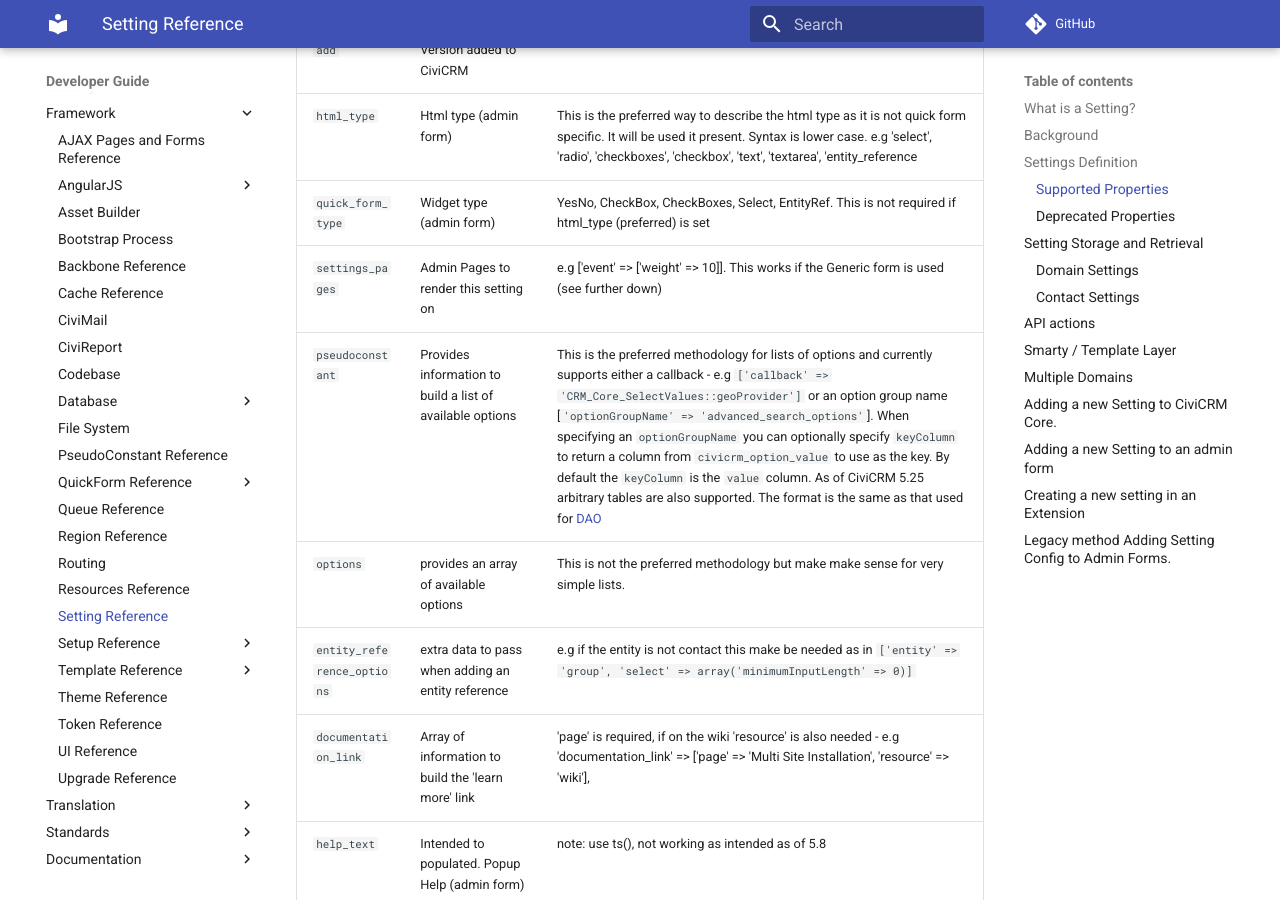
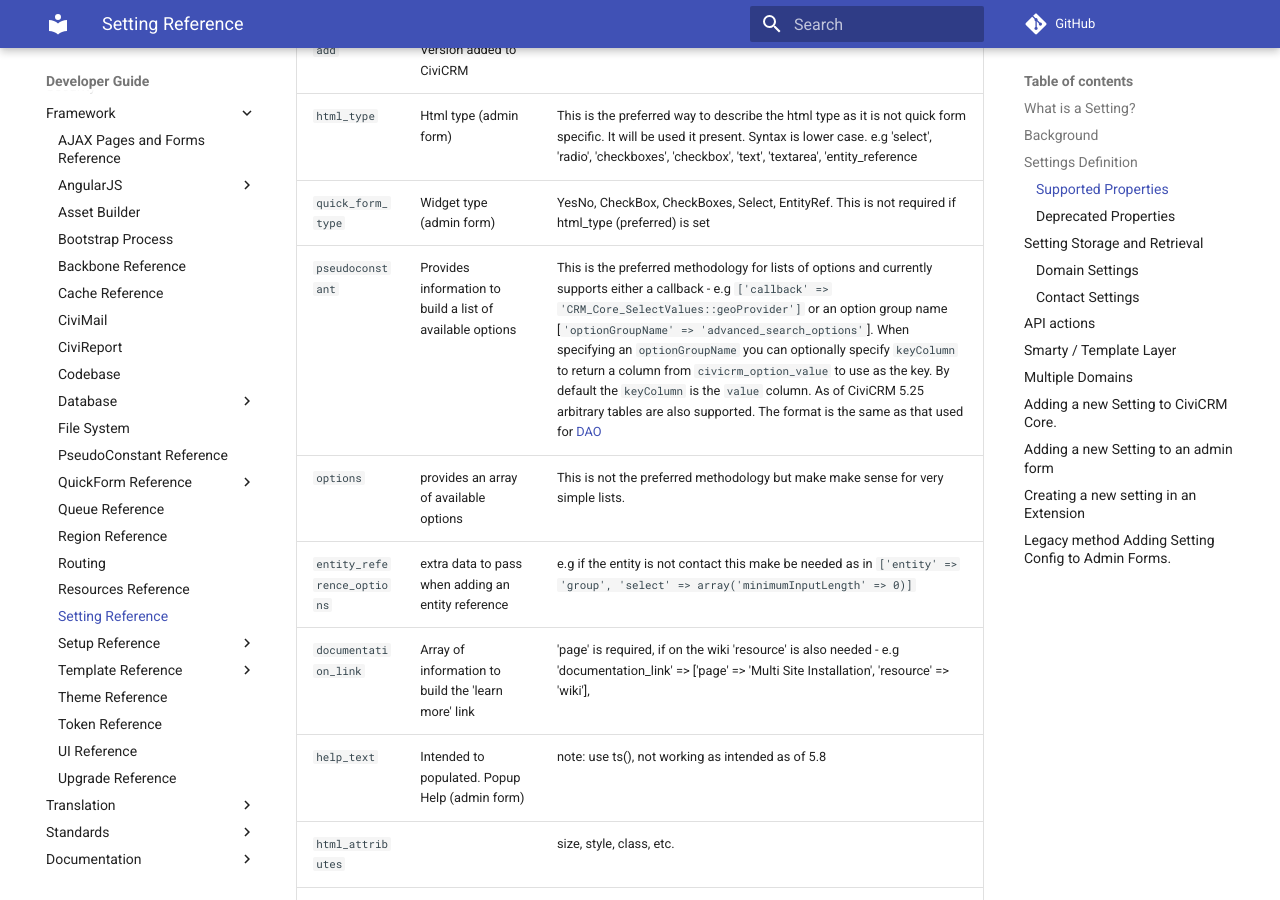
Before and after one commit to civicrm/civicrm-dev-docs, an MkDocs documentation site: the page built from docs/framework/setting.md, in a window 1280 px wide and 900 px high, scrolled down 2469 px. Built offline with MkDocs 1.6.1 and Material for MkDocs 9.7.7, drawn with Linux system fonts in a browser that asks for light colours; comment, search, counter and statistics services are not loaded.

Commit message:
Remove the duplicated settings_page row in the table and fix the link to the DAO information on pseudoconstants (#825)

````diff
--- a/docs/framework/setting.md
+++ b/docs/framework/setting.md
@@ -66,8 +66,7 @@
 | `add` | Version added to CiviCRM| |
 | `html_type` | Html type (admin form)| This is the preferred way to describe the html type as it is not quick form specific. It will be used it present. Syntax is lower case. e.g 'select', 'radio', 'checkboxes', 'checkbox', 'text', 'textarea', 'entity_reference|
 | `quick_form_type` | Widget type (admin form)| YesNo, CheckBox, CheckBoxes, Select, EntityRef. This is not required if html_type (preferred) is set|
-|`settings_pages`|Admin Pages to render this setting on|e.g  ['event' => ['weight' => 10]]. This works if the Generic form is used (see further down)|
-|`pseudoconstant`|Provides information to build a list of available options| This is the preferred methodology for lists of options and currently supports either a callback - e.g ```['callback' => 'CRM_Core_SelectValues::geoProvider']``` or an option group name [`'optionGroupName' => 'advanced_search_options'`]. When specifying an `optionGroupName` you can optionally specify `keyColumn` to return a column from `civicrm_option_value` to use as the key.  By default the `keyColumn` is the `value` column. As of CiviCRM 5.25 arbitrary tables are also supported. The format is the same as that used for [DAO](/framework/database/schema-definition.md#table-field-pseudoconstant)|
+|`pseudoconstant`|Provides information to build a list of available options| This is the preferred methodology for lists of options and currently supports either a callback - e.g ```['callback' => 'CRM_Core_SelectValues::geoProvider']``` or an option group name [`'optionGroupName' => 'advanced_search_options'`]. When specifying an `optionGroupName` you can optionally specify `keyColumn` to return a column from `civicrm_option_value` to use as the key.  By default the `keyColumn` is the `value` column. As of CiviCRM 5.25 arbitrary tables are also supported. The format is the same as that used for [DAO](./database/schema-definition.md#table-field-pseudoconstant)|
 |`options`|provides an array of available options|This is not the preferred methodology but make make sense for very simple lists. |
 |`entity_reference_options`|extra data to pass when adding an entity reference|e.g if the entity is not contact this make be needed as in `['entity' => 'group', 'select' => array('minimumInputLength' => 0)]`|
 |`documentation_link`|Array of information to build the 'learn more' link| 'page' is required, if on the wiki 'resource' is also needed - e.g 'documentation_link' => ['page' => 'Multi Site Installation', 'resource' => 'wiki'],|
````
